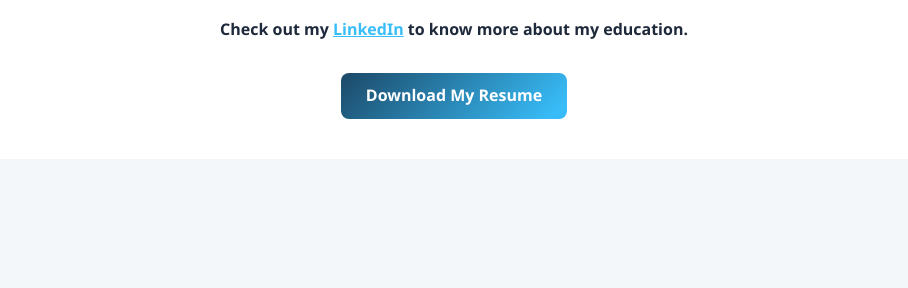
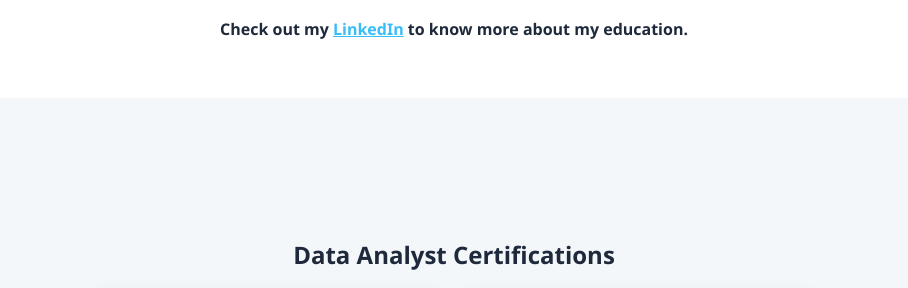
Before and after one commit to jamshidfarook/jamshidfarook.github.io, a plain HTML site: page index.html in a window 1280 px wide. Shown: the part 1069-1357 px from the top of the page, without its empty margins (186-1094 px from the left). Drawn offline with Linux system fonts and the light colour scheme.

Commit message:
Update portfolio with new design and projects

```diff
--- a/index.html
+++ b/index.html
@@ -33,7 +33,6 @@
     <p>I hold professional certifications from Google and IBM, demonstrating my commitment to continuous learning and excellence in analytics. My goal is to help organizations leverage data effectively, uncover trends, and make data-driven decisions with confidence.</p>
     <p>Beyond technical skills, I enjoy solving complex problems, exploring new analytics tools, and applying data science to real-world business challenges. Whether it's cleaning messy datasets, building automated reporting pipelines, or creating compelling visual stories with data, I thrive on turning numbers into insights.</p>
     <p class="linkedin-resume">Check out my <a href="https://www.linkedin.com/in/jamshidfarook" target="_blank" rel="noopener noreferrer">LinkedIn</a> to know more about my education.</p>
-    <a href="assets/Jamshid_Farook_Resume.pdf" download class="resume-btn">Download My Resume</a>
   </section>
 
   <!-- CERTIFICATIONS -->
@@ -43,7 +42,7 @@
       <div class="cert-card">
         <img src="assets/google-cert.jpg" alt="Google Certificate">
         <h3>Google Advanced Data Analytics Professional Certificate</h3>
-        <a href="https://www.coursera.org/professional-certificates/google-advanced-data-analytics" target="_blank" rel="noopener noreferrer">Verify Certificate</a>
+        <a href="https://www.coursera.org/account/accomplishments/specialization/FOEZME755B69" target="_blank" rel="noopener noreferrer">Verify Certificate</a>
       </div>
       <div class="cert-card">
         <img src="assets/ibm-cert.jpg" alt="IBM Certificate">
--- a/style.css
+++ b/style.css
@@ -96,21 +96,6 @@ body {
 .linkedin-resume { margin-top: 20px; font-weight: 600; }
 .linkedin-resume a { color: var(--accent); text-decoration: underline; }
 
-.resume-btn {
-  display: inline-block;
-  margin-top: 15px;
-  padding: 10px 25px;
-  border-radius: 8px;
-  font-weight: bold;
-  text-decoration: none;
-  color: white;
-  background: linear-gradient(-45deg, #2563eb, #38bdf8, #0f172a, #1e293b);
-  background-size: 400% 400%;
-  animation: buttonGradient 8s ease infinite;
-  transition: transform 0.3s ease;
-}
-.resume-btn:hover { transform: translateY(-3px); }
-
 /* CARDS */
 .cert-container { display: flex; flex-wrap: wrap; justify-content: center; gap: 30px; }
 .cert-card {
```
Also changed, not shown: assets/google-cert.jpg, 1 other file.
